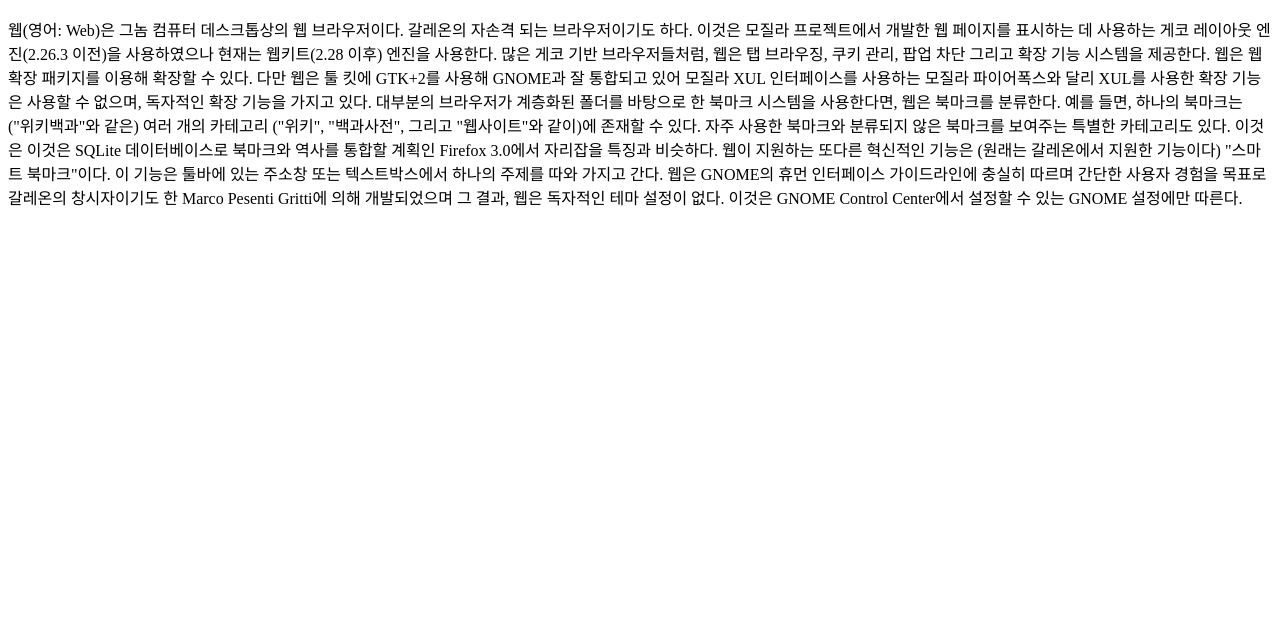
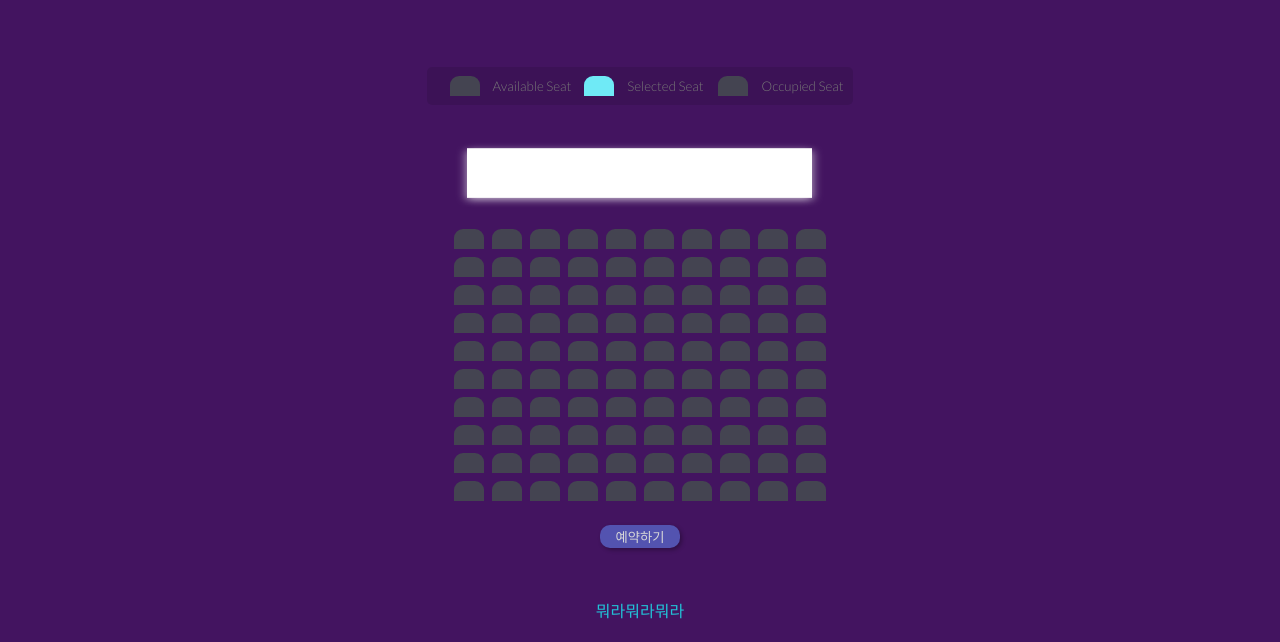
Before and after one commit to dlaehrbs/-, a plain HTML site: page index.html in a window 1280 px wide. Shown: the part 184-826 px from the top of the page. Before the commit the page ends 800 px from the top, so only its background shows below. Drawn offline with Linux system fonts and the light colour scheme.

Commit message:
Add files via upload

```diff
--- a/index.html
+++ b/index.html
@@ -1,24 +1,195 @@
-<!DOCTYPE html>
-<html>
+<html lang="en">
+
 <head>
-  <title>WEB1 - Welcome</title>
-    <meta charset="utf-8">
+    <meta charset="UTF-8">
+    <meta http-equiv="X-UA-Compatible" content="IE=edge">
+    <meta name="viewport" content="width=device-width, initial-scale=1.0">
+    <title>Movie Booking</title>
+    <link rel="preconnect" href="https://fonts.googleapis.com">
+    <link rel="preconnect" href="https://fonts.gstatic.com" crossorigin>
+    <link href="https://fonts.googleapis.com/css2?family=Lato:wght@300&display=swap" rel="stylesheet">
+    <link rel="stylesheet" href="style.css">
 </head>
+
 <body>
-  <h1><a href="index.html">WEB</a></h1>
-  <ol>
-    <li><a href="1.html">HTML</a></li>
-    <li><a href="2.html">CSS</a></li>
-    <li><a href="3.html">JavaScript</a></li>
-  </ol>
-  <h2>WEB</h2>
-  <p>웹(영어: Web)은 그놈 컴퓨터 데스크톱상의 웹 브라우저이다. 갈레온의 자손격 되는 브라우저이기도 하다. 이것은 모질라 프로젝트에서 개발한 웹 페이지를 표시하는 데 사용하는 게코 레이아웃 엔진(2.26.3 이전)을 사용하였으나 현재는 웹키트(2.28 이후) 엔진을 사용한다. 많은 게코 기반 브라우저들처럼, 웹은 탭 브라우징, 쿠키 관리, 팝업 차단 그리고 확장 기능 시스템을 제공한다. 웹은 웹 확장 패키지를 이용해 확장할 수 있다. 다만 웹은 툴 킷에 GTK+2를 사용해 GNOME과 잘 통합되고 있어 모질라 XUL 인터페이스를 사용하는 모질라 파이어폭스와 달리 XUL를 사용한 확장 기능은 사용할 수 없으며, 독자적인 확장 기능을 가지고 있다.
+    <div id="container">
+        <div class="movieContainer">
+          <h1>뭐뭐뭐뭐</h1>
+        </div>
+        <ul class="showcase">
+            <li>
+                <div class="availableSeat"></div>
+                <small class="small">Available Seat</small>
+            </li>
+            <li>
+                <div class="selectedSeatIcon"></div>
+                <small class="small">Selected Seat</small>
+            </li>
+            <li>
+                <div class="seat"></div>
+                <small class="small">Occupied Seat</small>
+            </li>
+        </ul>
 
-대부분의 브라우저가 계층화된 폴더를 바탕으로 한 북마크 시스템을 사용한다면, 웹은 북마크를 분류한다. 예를 들면, 하나의 북마크는 ("위키백과"와 같은) 여러 개의 카테고리 ("위키", "백과사전", 그리고 "웹사이트"와 같이)에 존재할 수 있다. 자주 사용한 북마크와 분류되지 않은 북마크를 보여주는 특별한 카테고리도 있다. 이것은 이것은 SQLite 데이터베이스로 북마크와 역사를 통합할 계획인 Firefox 3.0에서 자리잡을 특징과 비슷하다.
+        <div class="seatContainer">
+            <div class="screen"></div>
+            <div class="row">
+                <span class="seat"></span>
+                <span class="seat"></span>
+                <span class="seat"></span>
+                <span class="seat"></span>
+                <span class="seat"></span>
+                <span class="seat"></span>
+                <span class="seat"></span>
+                <span class="seat"></span>
+                <span class="seat"></span>
+                <span class="seat"></span>
+            </div>
 
-웹이 지원하는 또다른 혁신적인 기능은 (원래는 갈레온에서 지원한 기능이다) "스마트 북마크"이다. 이 기능은 툴바에 있는 주소창 또는 텍스트박스에서 하나의 주제를 따와 가지고 간다.
+            <div class="row">
+              <span class="seat"></span>
+              <span class="seat"></span>
+              <span class="seat"></span>
+              <span class="seat"></span>
+              <span class="seat"></span>
+              <span class="seat"></span>
+              <span class="seat"></span>
+              <span class="seat"></span>
+              <span class="seat"></span>
+              <span class="seat"></span>
+            </div>
 
-웹은 GNOME의 휴먼 인터페이스 가이드라인에 충실히 따르며 간단한 사용자 경험을 목표로 갈레온의 창시자이기도 한 Marco Pesenti Gritti에 의해 개발되었으며 그 결과, 웹은 독자적인 테마 설정이 없다. 이것은 GNOME Control Center에서 설정할 수 있는 GNOME 설정에만 따른다.
-  </p>
-  </body>
+            <div class="row">
+              <span class="seat"></span>
+              <span class="seat"></span>
+              <span class="seat"></span>
+              <span class="seat"></span>
+              <span class="seat"></span>
+              <span class="seat"></span>
+              <span class="seat"></span>
+              <span class="seat"></span>
+              <span class="seat"></span>
+              <span class="seat"></span>
+            </div>
+
+            <div class="row">
+              <span class="seat"></span>
+              <span class="seat"></span>
+              <span class="seat"></span>
+              <span class="seat"></span>
+              <span class="seat"></span>
+              <span class="seat"></span>
+              <span class="seat"></span>
+              <span class="seat"></span>
+              <span class="seat"></span>
+              <span class="seat"></span>
+            </div>
+
+            <div class="row">
+              <span class="seat"></span>
+              <span class="seat"></span>
+              <span class="seat"></span>
+              <span class="seat"></span>
+              <span class="seat"></span>
+              <span class="seat"></span>
+              <span class="seat"></span>
+              <span class="seat"></span>
+              <span class="seat"></span>
+              <span class="seat"></span>
+            </div>
+
+            <div class="row">
+              <span class="seat"></span>
+              <span class="seat"></span>
+              <span class="seat"></span>
+              <span class="seat"></span>
+              <span class="seat"></span>
+              <span class="seat"></span>
+              <span class="seat"></span>
+              <span class="seat"></span>
+              <span class="seat"></span>
+              <span class="seat"></span>
+            </div>
+            <div class="row">
+              <span class="seat"></span>
+              <span class="seat"></span>
+              <span class="seat"></span>
+              <span class="seat"></span>
+              <span class="seat"></span>
+              <span class="seat"></span>
+              <span class="seat"></span>
+              <span class="seat"></span>
+              <span class="seat"></span>
+              <span class="seat"></span>
+            </div>
+            <div class="row">
+              <span class="seat"></span>
+              <span class="seat"></span>
+              <span class="seat"></span>
+              <span class="seat"></span>
+              <span class="seat"></span>
+              <span class="seat"></span>
+              <span class="seat"></span>
+              <span class="seat"></span>
+              <span class="seat"></span>
+              <span class="seat"></span>
+            </div>
+            <div class="row">
+              <span class="seat"></span>
+              <span class="seat"></span>
+              <span class="seat"></span>
+              <span class="seat"></span>
+              <span class="seat"></span>
+              <span class="seat"></span>
+              <span class="seat"></span>
+              <span class="seat"></span>
+              <span class="seat"></span>
+              <span class="seat"></span>
+            </div>
+            <div class="row">
+              <span class="seat"></span>
+              <span class="seat"></span>
+              <span class="seat"></span>
+              <span class="seat"></span>
+              <span class="seat"></span>
+              <span class="seat"></span>
+              <span class="seat"></span>
+              <span class="seat"></span>
+              <span class="seat"></span>
+              <span class="seat"></span>
+            </div>
+
+        </div>
+        <div class="occupied">
+          <input type="button" value="예약하기">
+        </div>
+        <p>뭐라뭐라뭐라</p>
+
+
+
+
+    </div>
+
+    <script>
+        document.addEventListener('DOMContentLoaded', () =>{
+
+const seatContainer = document.querySelector('.seatContainer');
+
+
+//좌석 클릭했을때
+
+seatContainer.addEventListener('click', (e) => {
+
+    if(e.target.className === 'seat'){
+        e.target.className = 'selectedSeat';
+    } else if(e.target.className === 'selectedSeat'){
+        e.target.className = 'seat';
+    }
+
+
+})
+})
+    </script>
+</body>
+
 </html>
--- /dev/null
+++ b/style.css
@@ -0,0 +1,147 @@
+body{
+  font-family: 'Lato', sans-serif;
+  background-color: #431460;
+  color: #2dc177;
+  box-sizing: border-box;
+}
+
+#container{
+  display: flex;
+  flex-direction: column;
+  justify-content: center;
+  align-items: center;
+  height: 800px;
+
+}
+
+h1{
+  margin: 80px;
+  font-size: 70px;
+}
+
+.showcase{
+  background-color: #000000;
+  background: rgba(0, 0, 0, 0.1);
+  border-radius: 5px;
+  display: flex;
+  justify-content: center;
+  margin: 16px 0;
+  padding: 5px 10px;
+}
+
+li{
+  display: flex;
+  justify-content: center;
+  align-items: center;
+  margin-left: 10px;
+}
+
+.small{
+  color: #777;
+  margin-left: 10px;
+}
+
+.showcase .seat:hover{
+  cursor: default;
+  scale: 1;
+}
+
+.showcase .selectedSeat:hover{
+  cursor: default;
+  scale: 1;
+}
+
+.screen{
+ background-color: #fff;
+ margin: 17px;
+ padding: 10px;
+ width: 325px;
+ height: 50px;
+ transform: rotateX(-45deg);
+ box-shadow: 0 3px 10px rgb(255 255 255 / 70%);
+ color: #000;
+
+}
+
+.seat{
+  background-color: #444451;
+  width: 30px;
+  height: 20px;
+  margin: 4px;
+  border-top-left-radius: 9px;
+  border-top-right-radius: 9px;
+  cursor: pointer;
+}
+
+.availableSeat{
+  background-color: #444451;
+  width: 30px;
+  height: 20px;
+  margin: 3px;
+  border-top-left-radius: 9px;
+  border-top-right-radius: 9px;
+  cursor: default;
+}
+
+.selectedSeatIcon{
+  background-color: #6feaf6;
+  width: 30px;
+  height: 20px;
+  margin: 3px;
+  border-top-left-radius: 9px;
+  border-top-right-radius: 9px;
+  cursor: default;
+}
+
+.seat:hover{
+  scale: 1.2;
+}
+
+.selectedSeat:hover{
+  scale: 1.2;
+}
+
+.selectedSeat{
+  background-color: #6feaf6;
+  width: 30px;
+  height: 20px;
+  margin: 3px;
+  border-top-left-radius: 9px;
+  border-top-right-radius: 9px;
+  cursor: pointer;
+}
+
+.occupiedSeat{
+  background-color: #fff;
+  width: 30px;
+  height: 20px;
+  margin: 3px;
+  border-top-left-radius: 9px;
+  border-top-right-radius: 9px;
+}
+
+.row{
+  display: flex;
+}
+
+p{
+  margin-top: 30px;
+  padding: 20px;
+  color: #22c3d8;
+}
+input{
+  background-color: #5353b0;
+  color: #d8d8d8;
+  border: #000000;
+  border-width: 100px;
+  border-radius: 10px;
+  box-shadow: 2px 2px 4px rgba(0, 0, 0, 0.3);
+  margin-top: 20px;
+  cursor: pointer;
+  width: 80px;
+  height: 23px;
+
+}
+input:hover{
+  scale: 1.1;
+}
```
